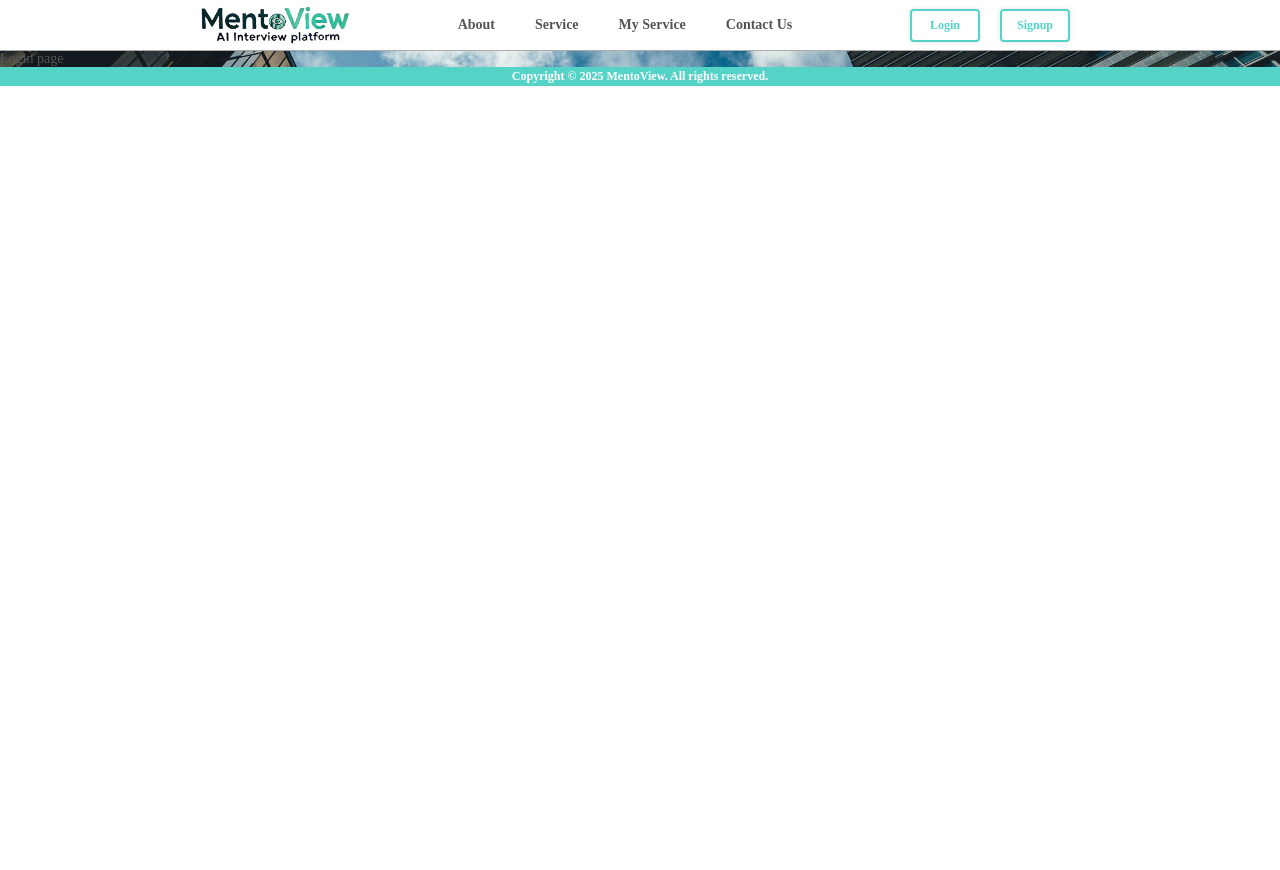
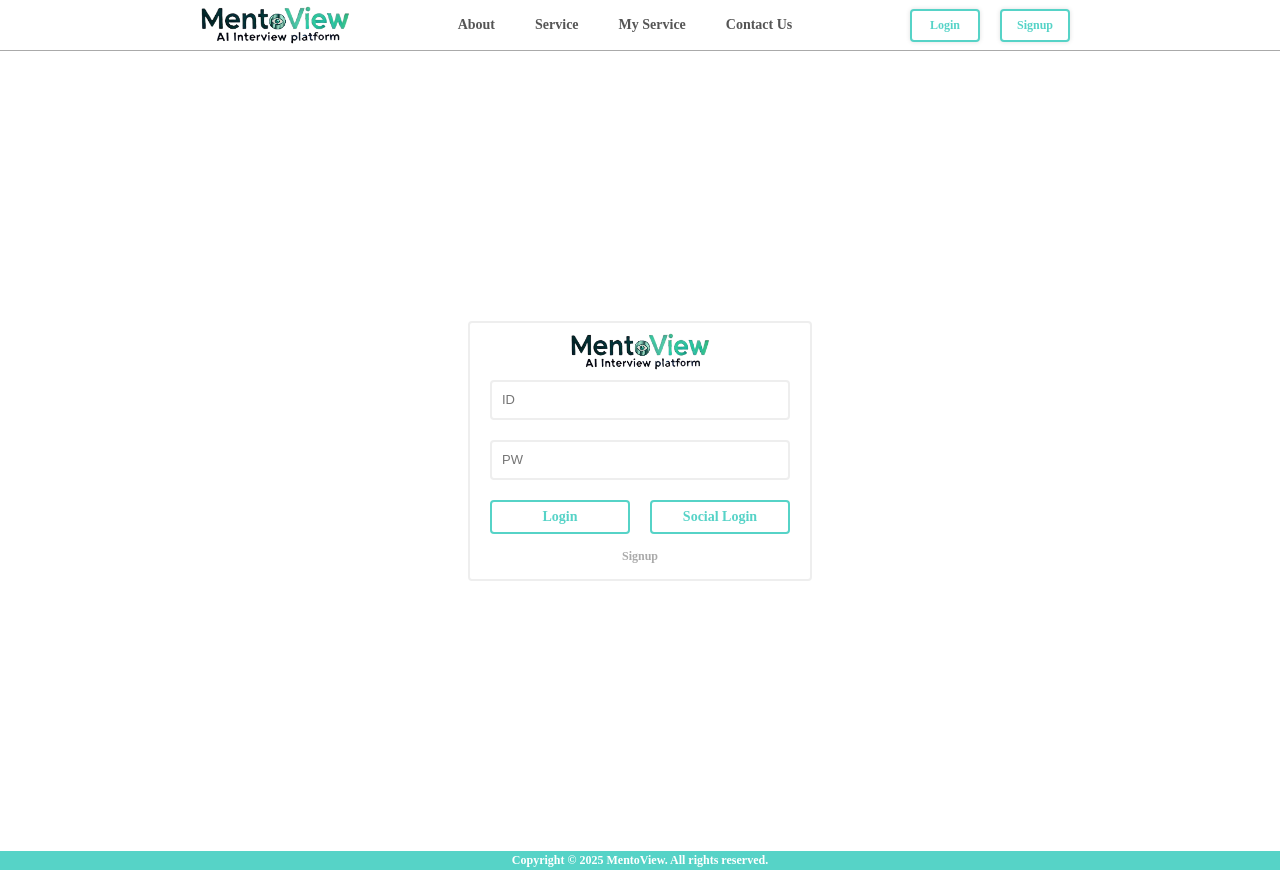
Before and after one commit to linkpond/MentoView-FE, a React (Create React App) app: page /login in a window 1280 px wide. Before the commit the page ends 800 px from the top, so only its background shows below. Built offline with nearby package versions, Linux system fonts and the light colour scheme.

Commit message:
[MV-97] :lipstick: login UI done

```diff
--- a/src/components/Layout.js
+++ b/src/components/Layout.js
@@ -1,4 +1,4 @@
-import { Outlet } from "react-router-dom";
+import { Outlet, useLocation } from "react-router-dom";
 import styled from "styled-components";
 import GlobalStyles from "../styles/GlobalStyles";
 import Nav from "./Nav";
@@ -10,21 +10,26 @@ const LayoutContainer = styled.div`
   display: flex;
   flex-direction: column;
   justify-content: center;
-  background-image: url("bg2.jpg");
-  background-position: center;
-  background-size: cover;
-  background-repeat: no-repeat;
-  background-attachment: fixed;
+  ${({ hasBackground }) => hasBackground && `
+    background-image: url(${process.env.PUBLIC_URL}/bg2.jpg);
+    background-position: center;
+    background-size: cover;
+    background-repeat: no-repeat;
+    background-attachment: fixed;
+  `}
 `;
 
 const Layout = () => {
+  const location = useLocation();
+  const hasBackground = location.pathname === "/";
+
   return (
     <>
       <GlobalStyles />
-      <LayoutContainer>
-        <Nav/>
+      <LayoutContainer hasBackground={hasBackground}>
+        <Nav />
         <Outlet />
-        <Footer/>
+        <Footer />
       </LayoutContainer>
     </>
   );
--- a/src/pages/Login.js
+++ b/src/pages/Login.js
@@ -1,6 +1,96 @@
+import { useNavigate } from "react-router-dom";
+import styled from "styled-components";
+
+const LoginBox = styled.div`
+    width: 100%;
+    height: 100vh;
+    display: flex;
+    align-items: center;
+    justify-content: center;
+    .logo {
+        width: 140px;
+    }
+    .signup {
+        margin: 5px 0px 5px 0px;
+        font-size: 12px;
+        font-weight: bold;
+        cursor: pointer;
+        color: #aaa;
+        &:hover {
+            color: var(--main-color);
+        }
+    }
+`
+const LoginForm = styled.div`
+    width: fit-content;
+    height: fit-content;
+    display: flex;
+    flex-direction: column;
+    align-items: center;
+    justify-content: center;
+    border: 2px solid #eee;
+    border-radius: 4px;
+    padding: 10px;
+`
+const Input = styled.input`
+    width: 300px;
+    height: 40px;
+    border: 2px solid #eee;
+    border-radius: 4px;
+    margin: 10px;
+    padding-left: 10px;
+    outline: none;
+    font-size: 13px;
+    transition: all 0.15s;
+    &:focus {
+        border: 2px solid var(--main-color);
+    }
+    &::placeholder {
+        font-size: 13px;
+    }
+`
+const ButtonBox = styled.div`
+    padding: 10px;
+    width: 100%;
+    height: fit-content;
+    display: flex;
+    align-items: center;
+    justify-content: space-between;
+`
+const LoginBtn = styled.div`
+    width: 140px;
+    height: 34px;
+    border-radius: 4px;
+    border: 2px solid var(--main-color);
+    display: flex;
+    align-items: center;
+    justify-content: center;
+    font-weight: bold;
+    background-color: #fff;
+    color: var(--main-color);
+    cursor: pointer;
+    transition: all 0.2s;
+    &:hover {
+        background-color: var(--main-color);
+        color: #fff;
+    }
+`
+
 const Login = () => {
+    const navigate = useNavigate();
     return (
-        <div>Login page</div>
+        <LoginBox>
+            <LoginForm>
+            <img className="logo" src={`${process.env.PUBLIC_URL}/logo.png`} alt="logo" onClick={() => { navigate("/") }} />
+                <Input type="text" placeholder="ID" />
+                <Input type="password" placeholder="PW" />
+                <ButtonBox>
+                    <LoginBtn>Login</LoginBtn>
+                    <LoginBtn>Social Login</LoginBtn>
+                </ButtonBox>
+                <span className="signup" onClick={() => { navigate("/signup")}}>Signup</span>
+            </LoginForm>
+        </LoginBox>
     )
 };
 
```
